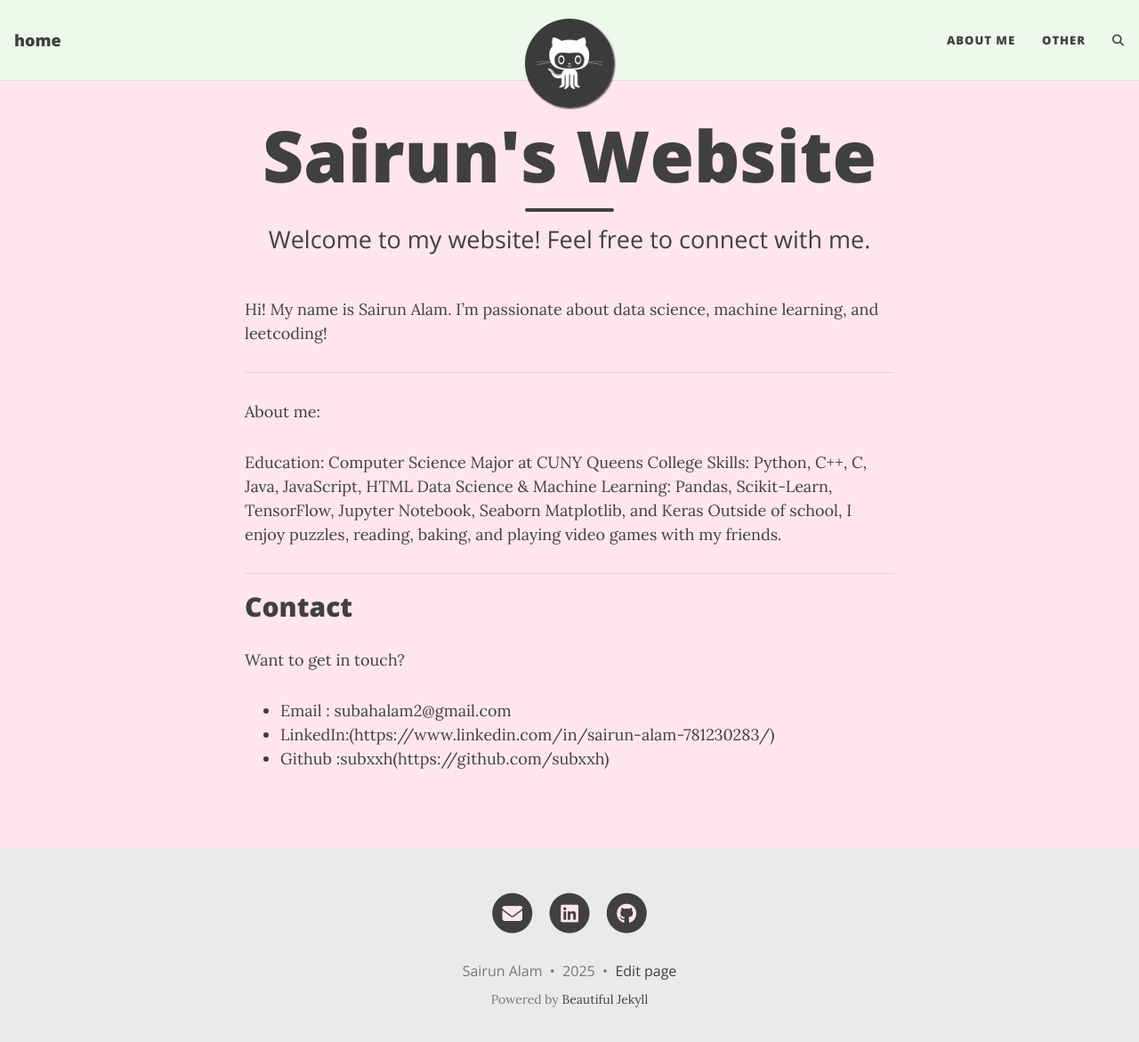
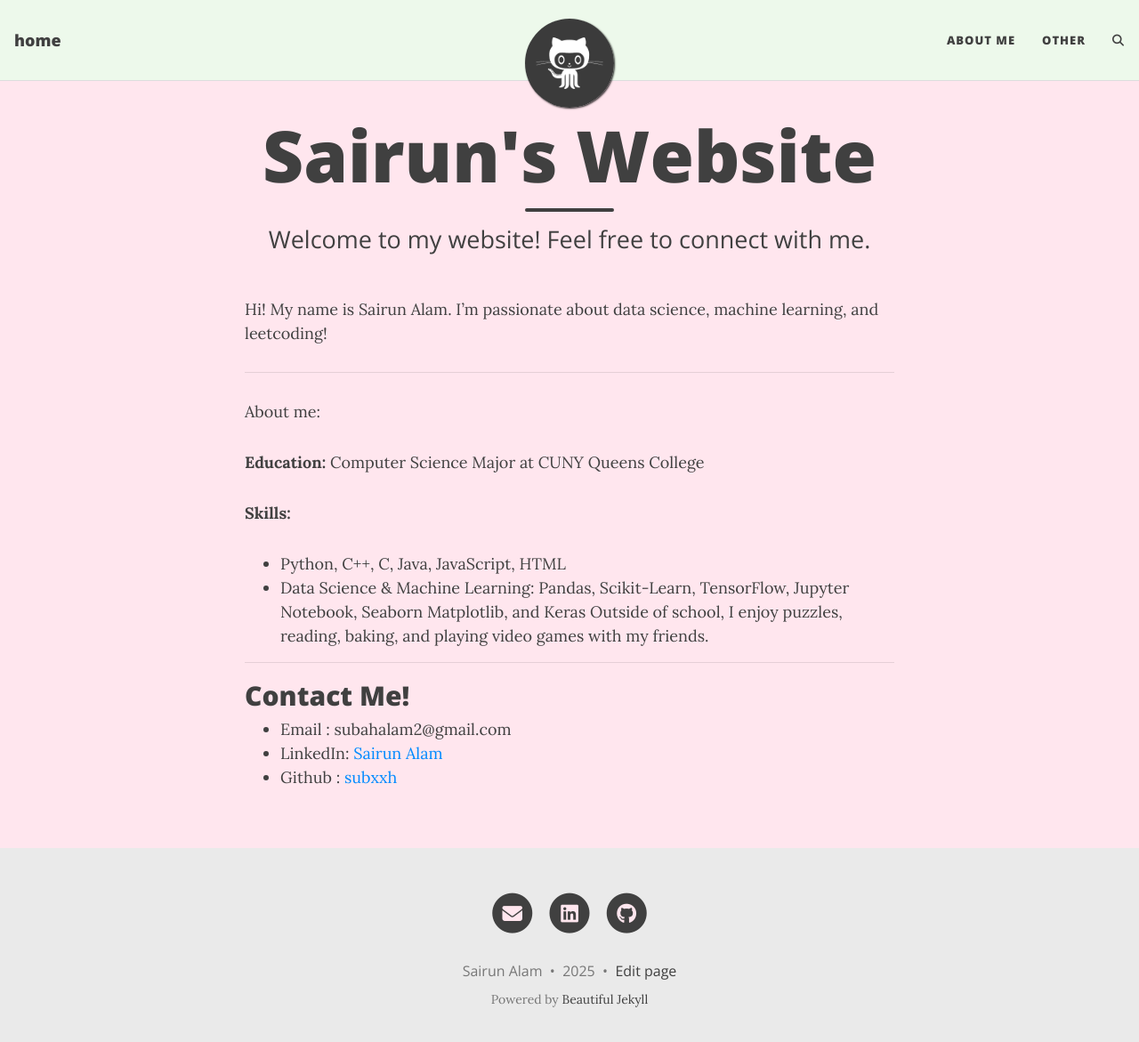
Before and after one commit to subxxh/subxxh.github.io, a Jekyll site: the page built from index.md, in a window 1280 px wide and 1184 px high. Shown: the top 1171 px of the window at 89% size. Built offline with Jekyll 4.4.1, drawn with Linux system fonts in a browser that asks for light colours; comment, search, counter and statistics services are not loaded.

Commit message:
Update index.md

```diff
--- a/index.md
+++ b/index.md
@@ -11,15 +11,18 @@ I’m passionate about data science, machine learning, and leetcoding!
 
 About me:
 
-Education: Computer Science Major at CUNY Queens College
-Skills: Python, C++, C, Java, JavaScript, HTML
-Data Science & Machine Learning: Pandas, Scikit-Learn, TensorFlow, Jupyter Notebook, Seaborn Matplotlib, and Keras
+**Education:**
+Computer Science Major at CUNY Queens College
+
+**Skills:**
+- Python, C++, C, Java, JavaScript, HTML
+- Data Science & Machine Learning: Pandas, Scikit-Learn, TensorFlow, Jupyter Notebook, Seaborn Matplotlib, and Keras
 Outside of school, I enjoy puzzles, reading, baking, and playing video games with my friends.
 
 ---
 
-## Contact
-Want to get in touch?
+## Contact Me!
+
 - Email : subahalam2@gmail.com
-- LinkedIn:(https://www.linkedin.com/in/sairun-alam-781230283/)
-- Github :subxxh(https://github.com/subxxh)
+- LinkedIn: [Sairun Alam](https://www.linkedin.com/in/sairun-alam/)
+- Github : [subxxh](https://github.com/subxxh)
```
